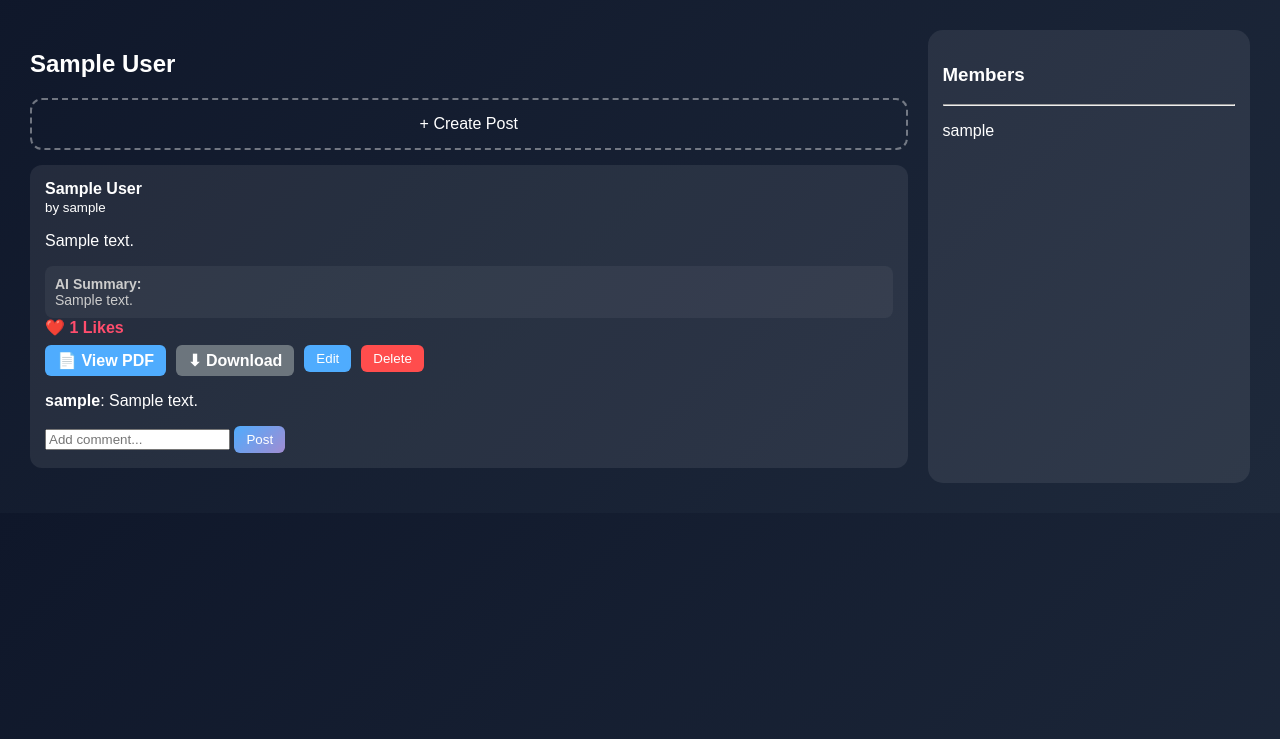
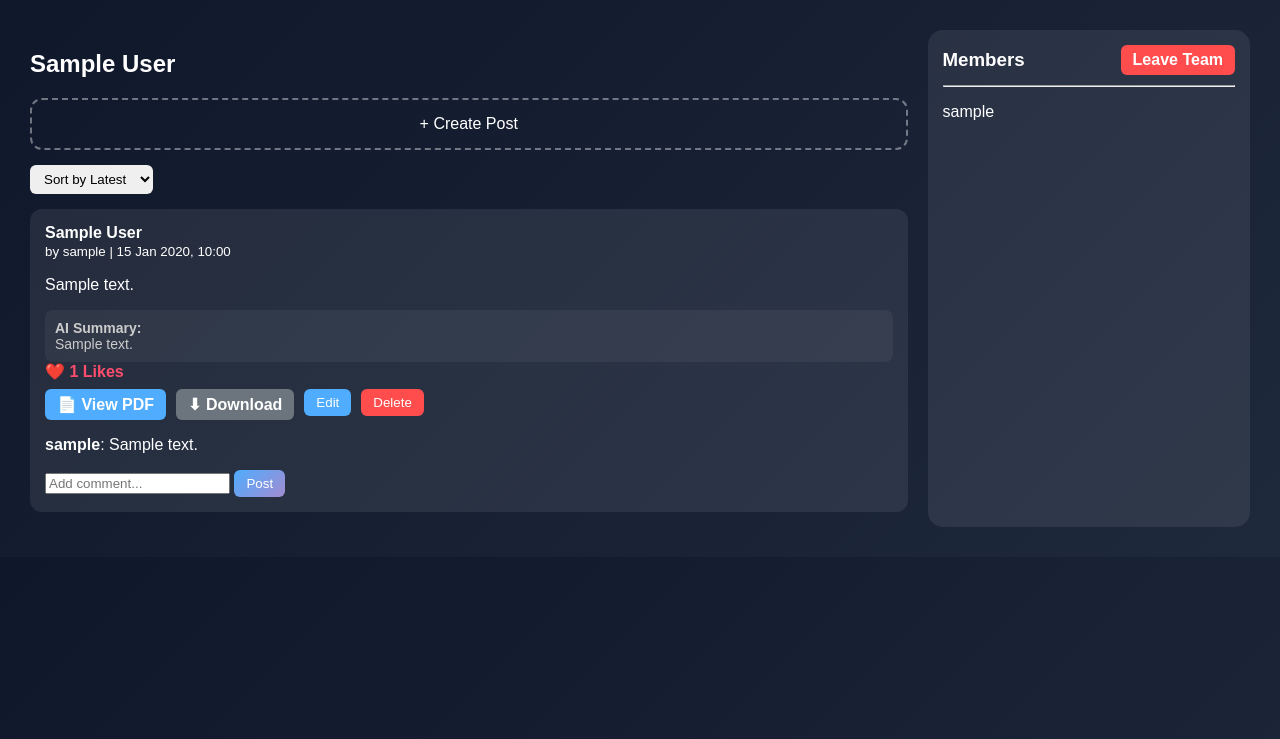
Before and after one commit to Amey502/Notes_portal, a Django app: page /user/team/1/ in a window 1280 px wide. Shown: the part 61-800 px from the top of the page. Run offline with Django 5.2, Linux system fonts and the light colour scheme; a user stored in the database is signed in; tables that the repository leaves empty hold one stand-in row (values such as "Sample post").

Commit message:
Third commit - few final touches

```diff
--- a/userportal/ai_utils.py
+++ b/userportal/ai_utils.py
@@ -3,16 +3,21 @@ import fitz  # PyMuPDF
 import pytesseract
 from PIL import Image
 import io
+import torch
 
 pytesseract.pytesseract.tesseract_cmd = r"C:\\Program Files\\TesseractOCR\\tesseract.exe"
 
-MODEL_NAME = "facebook/bart-large-cnn"
-
+# MODEL_NAME = "facebook/bart-large-cnn"
+MODEL_NAME = "sshleifer/distilbart-cnn-12-6"
+device = "cuda" if torch.cuda.is_available() else "cpu"
 
 tokenizer = AutoTokenizer.from_pretrained(MODEL_NAME)
-model = AutoModelForSeq2SeqLM.from_pretrained(MODEL_NAME)
+# model = AutoModelForSeq2SeqLM.from_pretrained(MODEL_NAME).to(device)
 
-
+model = AutoModelForSeq2SeqLM.from_pretrained(
+    MODEL_NAME,
+    use_safetensors=True
+).to(device)
 
 def clean_text(text):
     return " ".join(text.split())
@@ -40,14 +45,27 @@ def summarize_text(text):
             return_tensors="pt"
         )
 
-        summary_ids = model.generate(
-            inputs["input_ids"],
-            max_length=120,
-            min_length=30,
-            num_beams=4,
-            length_penalty=2.0,
-            early_stopping=True
-        )
+        inputs = {k: v.to(device) for k, v in inputs.items()}
+
+        with torch.no_grad():
+            # summary_ids = model.generate(
+            #     inputs["input_ids"],
+            #     max_length=120,
+            #     min_length=30,
+            #     num_beams=4,
+            #     length_penalty=2.0,
+            #     early_stopping=True
+            # ) //facebook bart
+
+            summary_ids = model.generate(
+                inputs["input_ids"],
+                max_length=120,
+                min_length=30,
+                num_beams=6,
+                length_penalty=3.0,
+                no_repeat_ngram_size=3,
+                early_stopping=True
+            ) #distilbart
 
         summary = tokenizer.decode(summary_ids[0], skip_special_tokens=True)
         final_summary += summary + " "
--- a/userportal/templates/userportal/team_detail.html
+++ b/userportal/templates/userportal/team_detail.html
@@ -149,6 +149,22 @@
                 </div>
                 {% endif %}
 
+
+                <div style="margin-bottom:15px;">
+                    <form method="GET">
+                        <select name="sort" onchange="this.form.submit()" style="
+            padding:6px 10px;
+            border-radius:6px;
+            border:none;
+        ">
+                            <option value="">Sort by Latest</option>
+                            <option value="likes" {% if request.GET.sort == "likes" %}selected{% endif %}>
+                                Sort by Likes
+                            </option>
+                        </select>
+                    </form>
+                </div>
+
                 {% if is_member %}
 
                 {% for post in posts %}
@@ -162,7 +178,10 @@
                         {% endif %}
 
                         <b>{{ post.title }}</b><br>
-                        <small>by {{ post.user.username }}</small><br>
+                        <small>
+                            by {{ post.user.username }} |
+                            {{ post.created_at|date:"d M Y, H:i" }}
+                        </small><br>
 
                         {% if post.content %}
                         <p>{{ post.content }}</p>
@@ -266,7 +285,22 @@
 
 
                 <div class="right-panel">
-                    <h3>Members</h3>
+                    <div style="display:flex; justify-content:space-between; align-items:center; margin-bottom:10px;">
+                        <h3 style="margin:0;">Members</h3>
+
+                        {% if is_member %}
+                        <a href="{% url 'leave_team' team.team_id %}"
+                            onclick="return confirm('Are you sure you want to leave this team?')" style="
+        padding:6px 12px;
+        background:#ff4d4d;
+        border-radius:6px;
+        color:white;
+        font-weight:bold;
+    ">
+                            Leave Team
+                        </a>
+                        {% endif %}
+                    </div>
                     <hr>
                     {% for m in members %}
                     <p>{{ m.username }}</p>
@@ -288,7 +322,7 @@
     z-index:999;
 "></div>
 
-        <!-- POPUP BOX -->
+
         <div id="popupForm" style="
     display:none;
     position:fixed;
@@ -303,7 +337,7 @@
     width:320px;
 ">
 
-            <form method="POST" enctype="multipart/form-data">
+            <form method="POST" enctype="multipart/form-data" onsubmit="closeForm()">
                 {% csrf_token %}
 
                 <input type="text" name="title" placeholder="Title" required
@@ -316,15 +350,10 @@
 
                 <div style="display:flex; justify-content:space-between;">
 
-                    <button type="submit" style="
-                background: linear-gradient(135deg, #4facfe, #00f2fe);
-                color: white;
-                padding:8px 14px;
-                border:none;
-                border-radius:8px;
-                font-weight:bold;
-                cursor:pointer;
-            ">
+                    <button type="submit" onclick="
+    this.innerText='Posting...';
+    setTimeout(() => this.disabled=true, 100);
+">
                         Post
                     </button>
 
--- a/userportal/urls.py
+++ b/userportal/urls.py
@@ -14,4 +14,5 @@ urlpatterns = [
     path('search/team/', views.search_team, name='search_team'),
     path('profile/', views.profile, name='profile'),
     path('post/summarize/<str:post_id>/', views.generate_summary, name='generate_summary'),
+    path('team/leave/<str:team_id>/', views.leave_team, name='leave_team'),
 ]
--- a/userportal/views.py
+++ b/userportal/views.py
@@ -6,6 +6,7 @@ from .models import Team, Post, Comment
 from django.db.models import Q
 from django.http import JsonResponse
 from .ai_utils import summarize_text, get_combined_text
+from django.db import models
 
 
 def logout_view(request):
@@ -84,7 +85,17 @@ def team_detail(request, team_id):
             Q(user__username__icontains=query)
         )
 
-    posts = Post.objects.filter(team=team).order_by('-created_at')
+    # posts = Post.objects.filter(team=team).order_by('-created_at')
+
+    sort = request.GET.get('sort')
+
+    if sort == "likes":
+        posts = Post.objects.filter(team=team).annotate(
+            like_count=models.Count('likes')
+        ).order_by('-like_count', '-created_at')
+    else:
+        posts = Post.objects.filter(team=team).order_by('-created_at')
+
     is_member = request.user in team.members.all()
     members = team.members.all()
 
@@ -195,10 +206,19 @@ def generate_summary(request, post_id):
         post.pdf.path if post.pdf else None
     )
 
-    combined_text = combined_text[:5000]
+    combined_text = combined_text[:2000]
 
     if combined_text.strip():
         post.summary = summarize_text(combined_text)
         post.save()
 
     return redirect('team_detail', team_id=post.team.team_id)
+
+@login_required
+def leave_team(request, team_id):
+    team = Team.objects.get(team_id=team_id)
+
+    if request.user in team.members.all():
+        team.members.remove(request.user)
+
+    return redirect('home')
```
Also changed, not shown: userportal/templates/userportal/home.html (+49 -7 lines).
